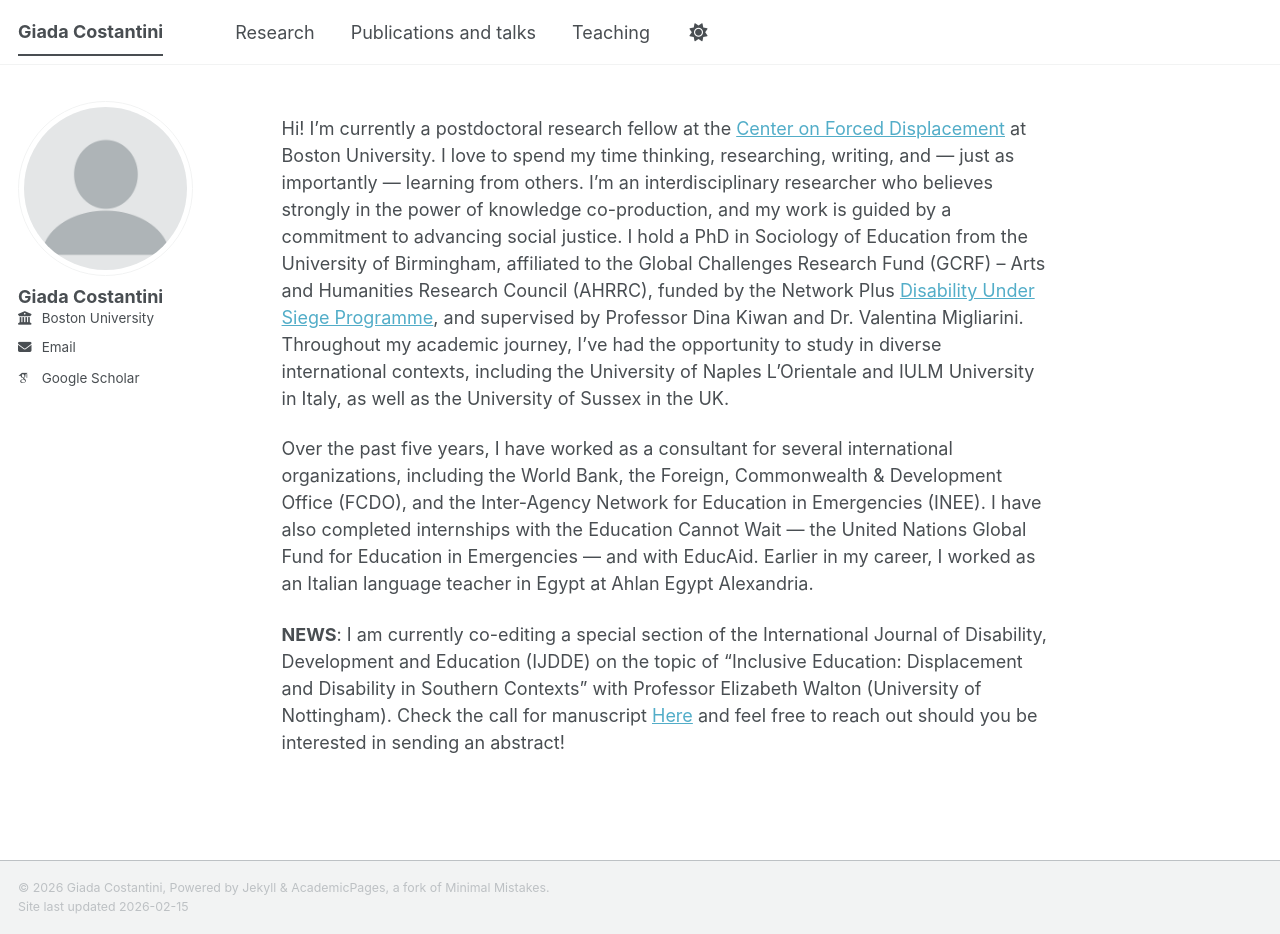
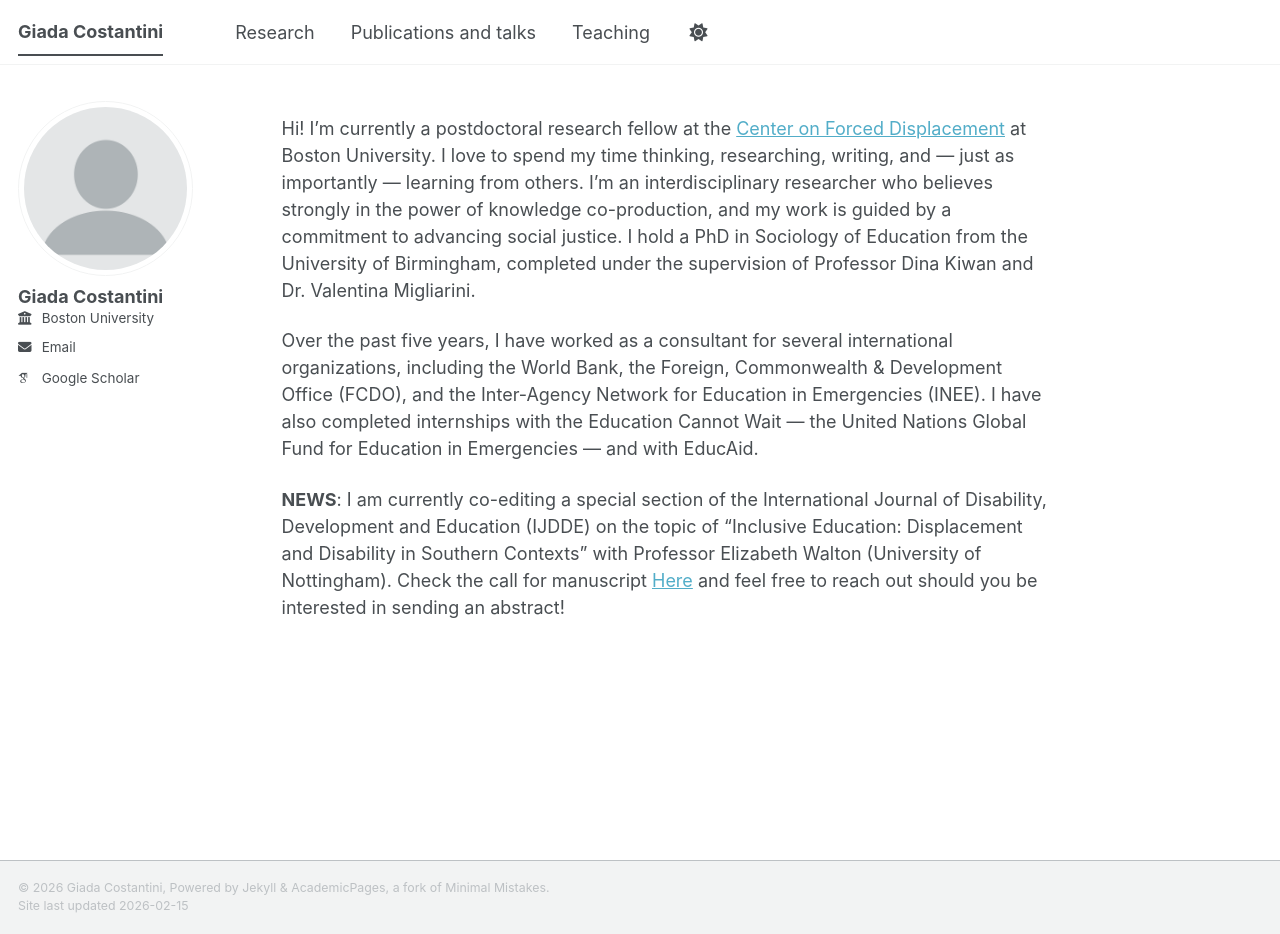
Before and after one commit to giada-costantini/giada-costantini.github.io, a Jekyll site: the page built from _pages/about.md, in a window 1280 px wide and 934 px high. Built offline with Jekyll 4.4.1, drawn with Linux system fonts in a browser that asks for light colours; some web fonts are replaced; a script bundle is joined from its source files by our own code; library files that are not in the unit come from our copies.

Commit message:
Revise biography for clarity and remove redundancy
Updated the biography section for clarity and conciseness.

```diff
--- a/_pages/about.md
+++ b/_pages/about.md
@@ -8,8 +8,8 @@ redirect_from:
 ---
 
 Hi! I’m currently a postdoctoral research fellow at the [Center on Forced Displacement](https://www.bu.edu/cfd/) at Boston University. I love to spend my time thinking, researching, writing, and --- just as importantly --- learning from others. I’m an interdisciplinary researcher who believes strongly in the power of knowledge co-production, and my work is guided by a commitment to advancing social justice.
-I hold a PhD in Sociology of Education from the University of Birmingham, affiliated to  the Global Challenges Research Fund (GCRF) – Arts and Humanities Research Council (AHRRC), funded by the Network Plus [Disability Under Siege Programme](https://disabilityundersiege.org/), and supervised by Professor Dina Kiwan and Dr. Valentina Migliarini. Throughout my academic journey, I’ve had the opportunity to study in diverse international contexts, including the University of Naples L’Orientale and IULM University in Italy, as well as the University of Sussex in the UK.
+I hold a PhD in Sociology of Education from the University of Birmingham, completed under the supervision of Professor Dina Kiwan and Dr. Valentina Migliarini.
 
-Over the past five years, I have worked as a consultant for several international organizations, including the World Bank, the Foreign, Commonwealth & Development Office (FCDO), and the Inter-Agency Network for Education in Emergencies (INEE). I have also completed internships with the Education Cannot Wait --- the United Nations Global Fund for Education in Emergencies --- and with EducAid. Earlier in my career, I worked as an Italian language teacher in Egypt at Ahlan Egypt Alexandria.
+Over the past five years, I have worked as a consultant for several international organizations, including the World Bank, the Foreign, Commonwealth & Development Office (FCDO), and the Inter-Agency Network for Education in Emergencies (INEE). I have also completed internships with the Education Cannot Wait --- the United Nations Global Fund for Education in Emergencies --- and with EducAid.
 
 **NEWS**: I am currently co-editing a special section of the International Journal of Disability, Development and Education (IJDDE) on the topic of “Inclusive Education: Displacement and Disability in Southern Contexts” with Professor Elizabeth Walton (University of Nottingham). Check the call for manuscript [Here]( /files/call_ijdde.pdf) and feel free to reach out should you be interested in sending an abstract!
```
